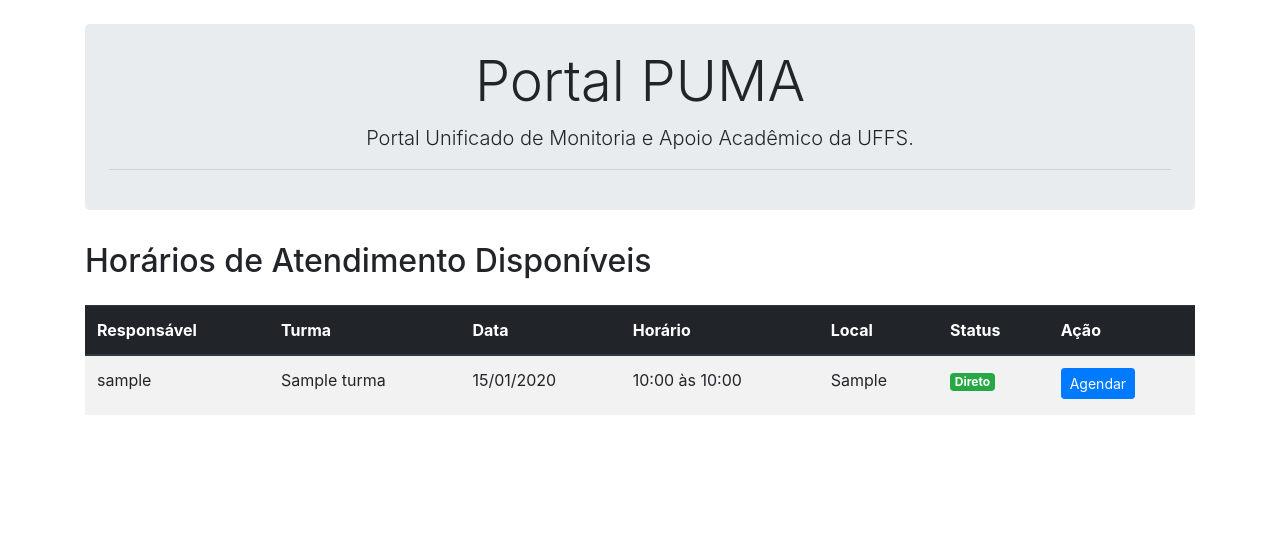
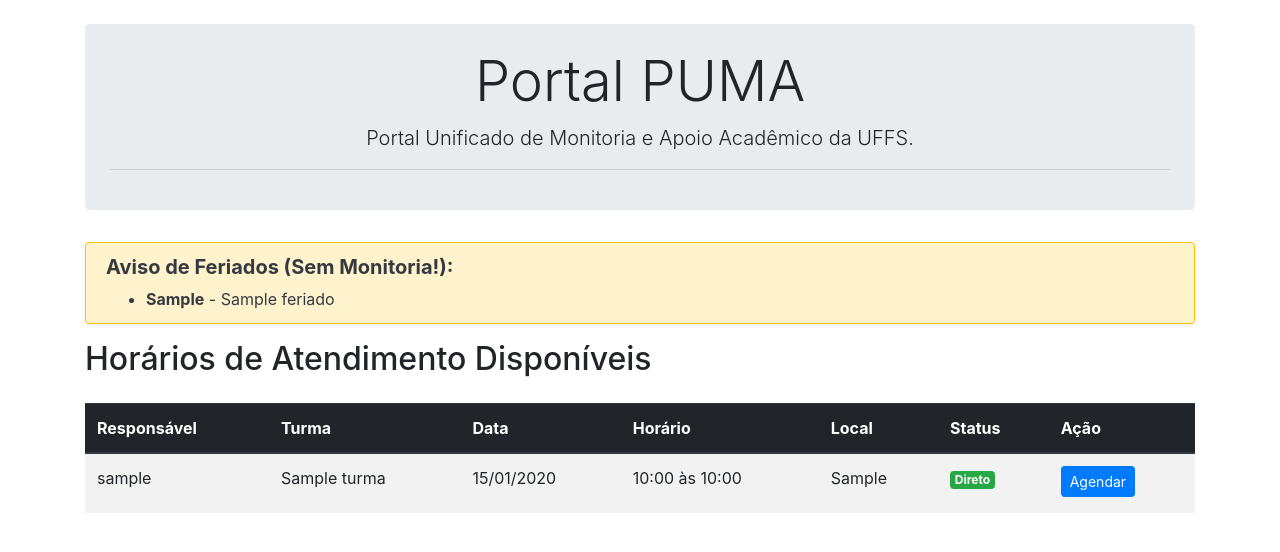
Before and after one commit to luanllp0/UFFS, a Django app: template 5º semestre(2026-01)/top.43/puma/core/templates/index.html in a window 1280 px wide. Shown: the part 56-608 px from the top of the page. Run offline with Django 3.2, Linux system fonts and the light colour scheme; tables that the repository leaves empty hold one stand-in row (values such as "Sample post"); the template is opened without the code that fills it: values that come from a table or form of the project are taken from there, most other values are stand-ins (such as "Sample title", 1, 10 or a date in 2020); some libraries are stand-ins or nearby versions.

Commit message:
feat(core): integra Brasil API para exibir proximos feriados nacionais no index

```diff
--- a/5º semestre(2026-01)/top.43/puma/core/templates/index.html
+++ b/5º semestre(2026-01)/top.43/puma/core/templates/index.html
@@ -10,6 +10,21 @@
         <a class="btn btn-primary btn-lg" href="/novo-horario/" role="button">Disponibilizar Novo Horário</a>
     {% endif %}
 </div>
+
+{% if feriados %}
+<div class="row">
+    <div class="col-md-12">
+        <div class="alert alert-warning shadow-sm border-warning">
+            <h5 class="alert-heading text-dark mb-2"><strong>Aviso de Feriados (Sem Monitoria!):</strong></h5>
+            <ul class="mb-0 text-dark">
+                {% for feriado in feriados %}
+                    <li><strong>{{ feriado.data_formatada }}</strong> - {{ feriado.name }}</li>
+                {% endfor %}
+            </ul>
+        </div>
+    </div>
+</div>
+{% endif %}
 
 <div class="row">
     <div class="col-md-12">
--- a/5º semestre(2026-01)/top.43/puma/puma/settings.py
+++ b/5º semestre(2026-01)/top.43/puma/puma/settings.py
@@ -23,9 +23,9 @@
 SECRET_KEY = '_i@6nhws5n_%^y!6f3!cydcccm(7-$td!90q&jcz^$e(^8l^bi'
 
 # SECURITY WARNING: don't run with debug turned on in production!
-DEBUG = False
+DEBUG = True
 
-ALLOWED_HOSTS = ['*']
+ALLOWED_HOSTS = []
 
 
 # Application definition
```
Also changed, not shown: 5º semestre(2026-01)/top.43/puma/core/views.py (+29 -0 lines).
